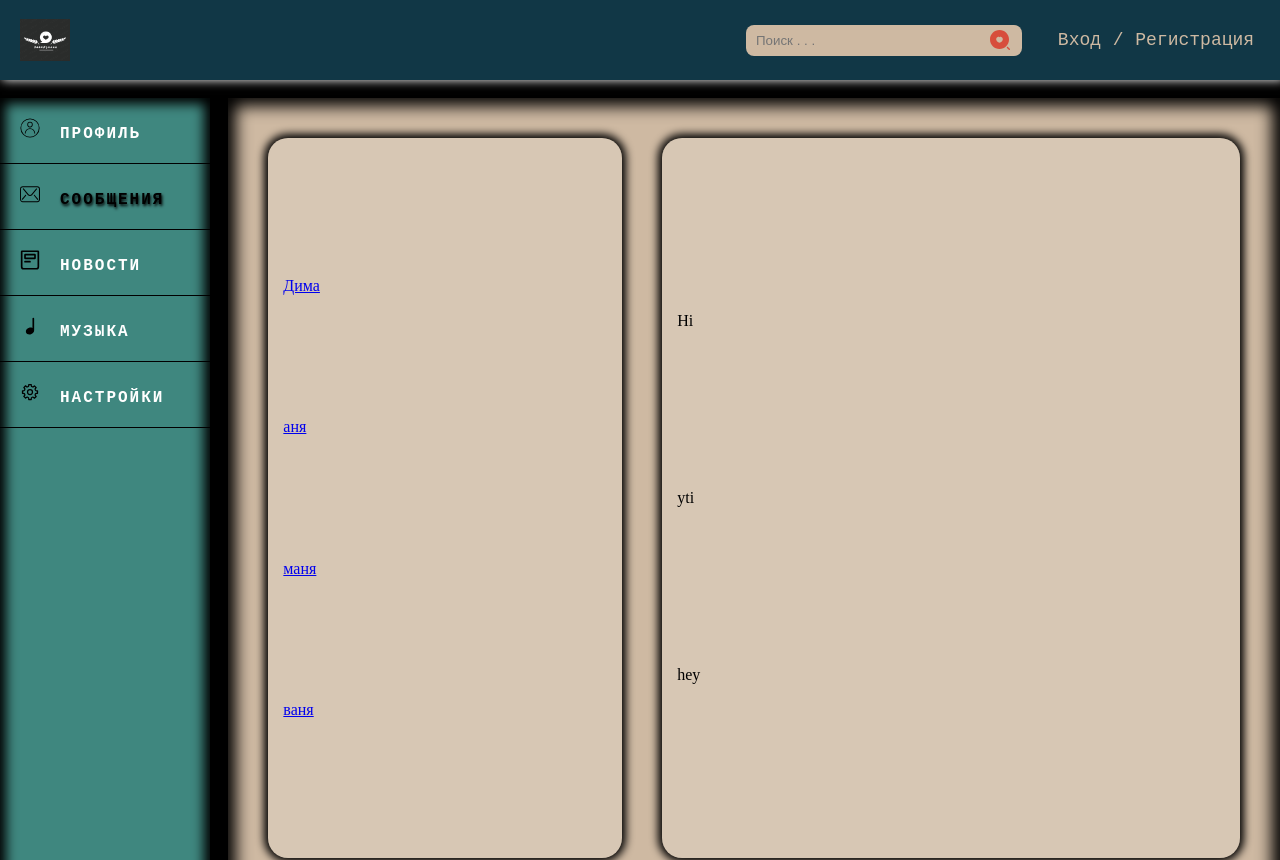
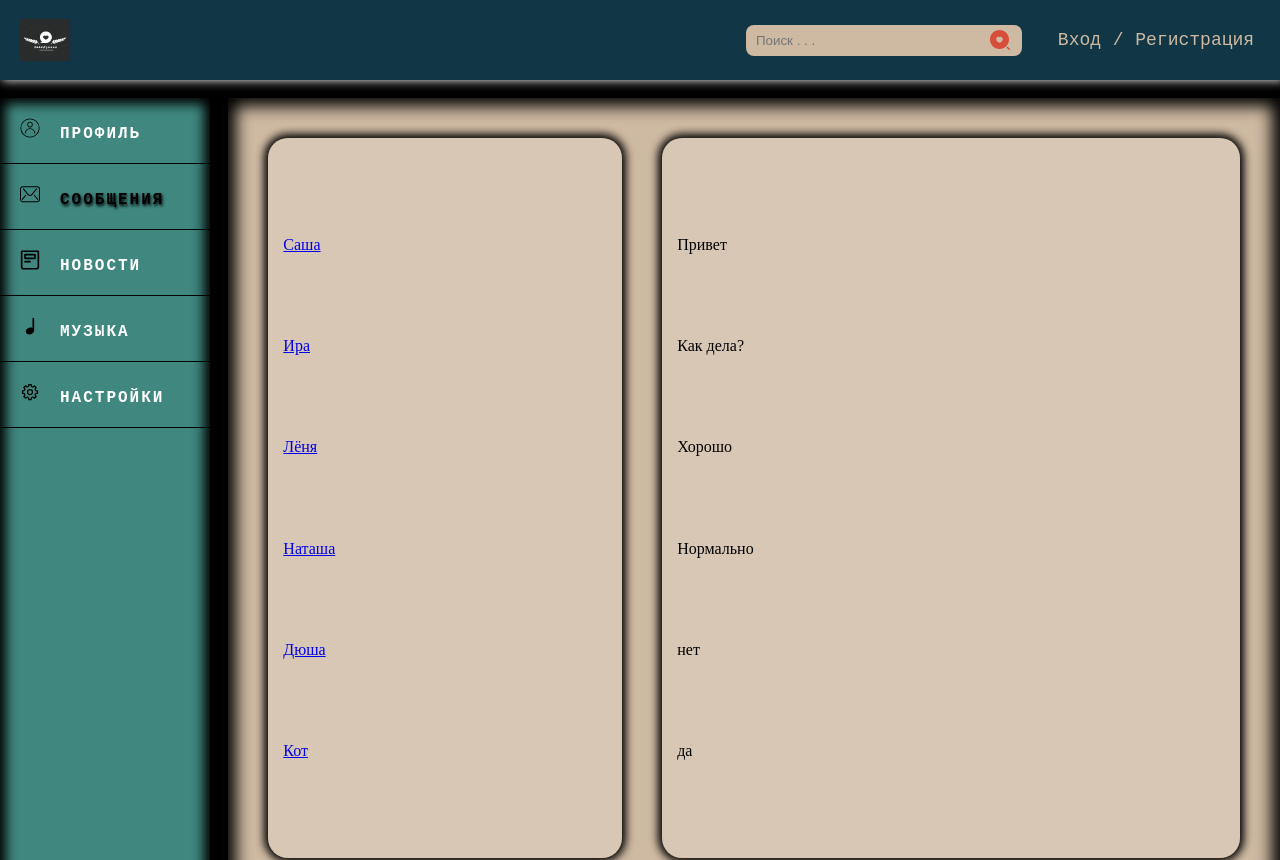
Before and after one commit to Valkiria0000/social, a React (Create React App) app in the folder my-social/: page /dialogs in a window 1280 px wide. Shown: the top 860 px of the page. Built offline with nearby package versions, Linux system fonts and the light colour scheme.

Commit message:
refact dialog, message

```diff
--- a/my-social/src/components/Dialogs/Dialog.js
+++ b/my-social/src/components/Dialogs/Dialog.js
@@ -1,9 +1,12 @@
 import { NavLink } from "react-router-dom"
 
 const Dialog = (props) => {
-    let path = "/dialogs/" + props.id;
+   let data = props.data
+
+
+
     return(
-        <li ><NavLink to={path}>{props.name}</NavLink></li>
+        data.map(dialog=> <li><NavLink to={`/dialogs/${dialog.id}`}>{dialog.name}</NavLink></li>)
     )
 }
 export default Dialog
--- a/my-social/src/components/Dialogs/Dialogs.js
+++ b/my-social/src/components/Dialogs/Dialogs.js
@@ -1,19 +1,34 @@
 import Dialog from "./Dialog";
 import classes from "./Dialog.module.css";
 import Message from "./Message";
-const Dialogs = () => {
+const Dialogs = (props) => {
+
+  let dialogsData = [
+    { id: 1, name: "Саша" },
+    { id: 2, name: "Ира" },
+    { id: 3, name: "Лёня" },
+    { id: 4, name: "Наташа" },
+    { id: 5, name: "Дюша" },
+    { id: 6, name: "Кот" },
+  ];
+
+  let messageData = [
+    { id: 1, message: "Привет" },
+    { id: 2, message: "Как дела?" },
+    { id: 3, message: "Хорошо" },
+    { id: 4, message: "Нормально" },
+    { id: 5, message: "нет" },
+    { id: 6, message: "да" },
+  ];
+
+
   return (
     <div className={classes.content}>
       <ul className={classes.dialogs}>
-        <Dialog name="Дима" id="1" />
-        <Dialog name="аня" id="2" />
-        <Dialog name="маня" id="3" />
-        <Dialog name="ваня" id="4" />
+        <Dialog data={dialogsData} />
       </ul>
       <ul className={classes.messages}>
-        <Message message="Hi"/>
-        <Message message="yti"/>
-        <Message message="hey"/>
+        <Message data={messageData} />
       </ul>
     </div>
   );
--- a/my-social/src/components/Dialogs/Message.js
+++ b/my-social/src/components/Dialogs/Message.js
@@ -1,6 +1,8 @@
 const Message =(props)=> {
+    let data = props.data
+
     return (
-        <li >{props.message}</li>
+        data.map(message=> <li>{message.message}</li>)
     )
 }
 
```
